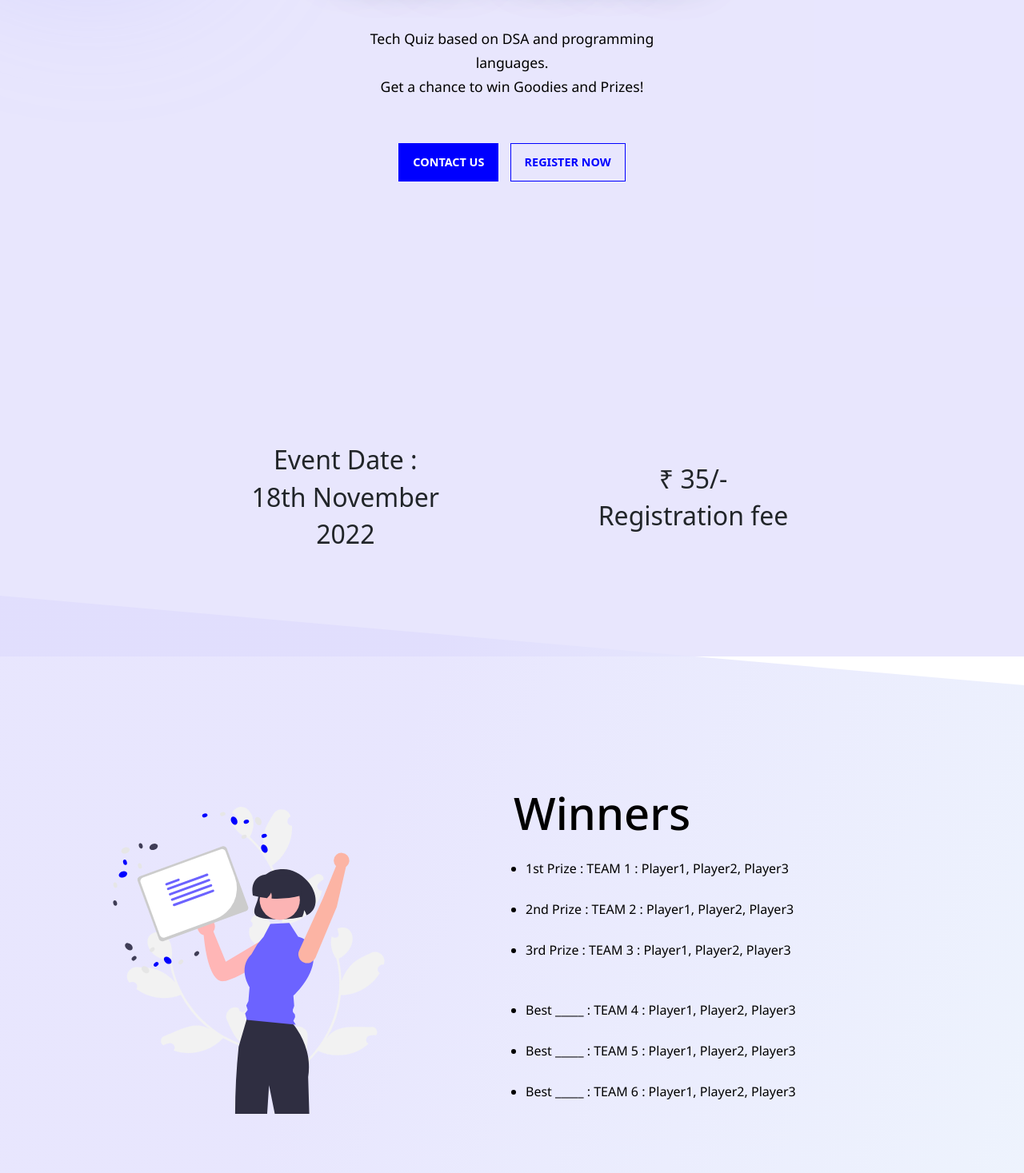
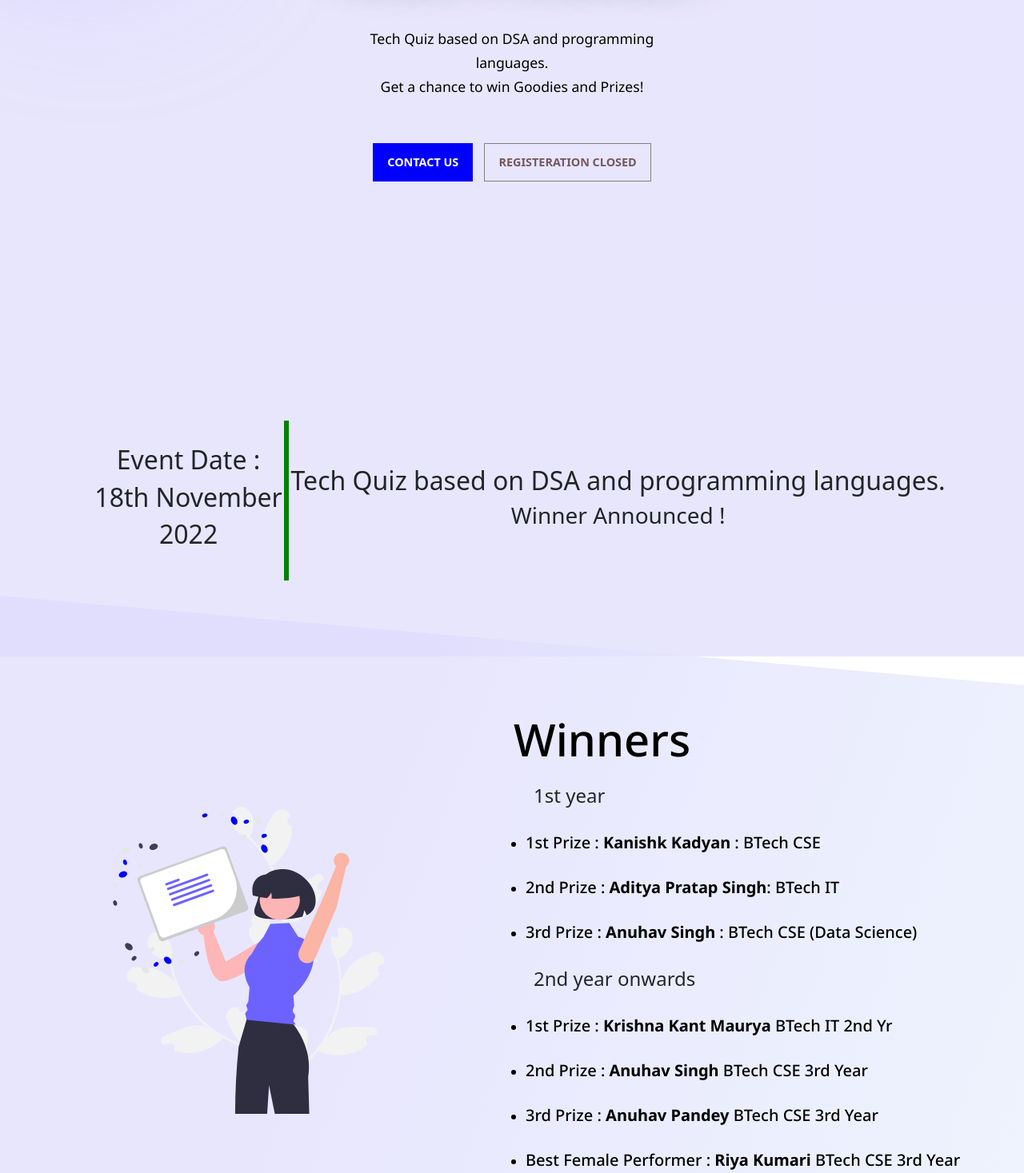
Before and after one commit to great-aryan/tech-trivia, a plain HTML site: page index.html in a window 1280 px wide. Shown: the part 379-1846 px from the top of the page at 80% size. Drawn offline with nearby package versions, Linux system fonts and the light colour scheme.

Commit message:
corrected

```diff
--- a/Styles/main.css
+++ b/Styles/main.css
@@ -252,43 +252,50 @@ h4{
 }
 
 #home .call-to-action .btn2 {
-  border: 1px solid var(--blue-color);
+  border: 1px solid gray;
   margin-left: 10px;
   position: relative;
-  color: var(--blue-color);
+  color: rgba(53, 13, 13, 0.651);
   background: transparent;
   z-index: 2;
+  cursor: not-allowed;
 }
 
 #home .call-to-action .btn2:hover {
   border: 1px solid var(--white-color);
+  cursor: not-allowed;
 }
 
 #home .call-to-action .btn2 a {
   color: var(--blue-color);
   text-decoration: none;
   z-index: 2;
+  cursor: not-allowed;
 }
 
 #home .call-to-action .btn2::before {
   position: absolute;
   z-index: -1;
   content: '';
-  background-color: blue;
+  background-color: rgba(41, 37, 37, 0.877);
   width: 0%;
   height: 47px;
   top: 0;
   left: 0;
   -webkit-transition: all 0.3s ease-in-out;
   transition: all 0.3s ease-in-out;
+  cursor: not-allowed;
 }
 
 #home .call-to-action .btn2:hover::before {
   width: 100%;
+  cursor: not-allowed;
+
 }
 
 #home .call-to-action .btn2:hover a {
   color: white;
+  cursor: not-allowed;
 }
 
 #about {
--- a/index.html
+++ b/index.html
@@ -46,7 +46,7 @@
             <p>Tech Quiz based on DSA and programming languages. <br> Get a chance to win Goodies and Prizes!</p>
             <div class="call-to-action">
                 <button class="btn1"><a href="#footer"><a  href="tel:+917398590701"> Contact Us</a></a></button>
-                <button class="btn2"><a href="https://forms.gle/veqk6rad3azcvxhr8" target="_blank">Register Now</a></button>
+                <button class="btn2" disabled>Registeration closed</button>
             </div>
         </section>
 
@@ -62,9 +62,17 @@
                             <h2 class="text1">18th November</h2>
                             <h2 class="text1">2022</h2>
                         </div>
+                        <style>
+                            .vl {
+                              border-left: 6px solid green;
+                              height: 200px;
+                            }
+                            </style>
+
+                            <div class="vl"></div>
                         <div>
-                            <h2 class="text2"> ₹  35/-</h2>
-                            <h2 class="text2">Registration fee</h2>
+                            <h2 class="text2">Tech Quiz based on DSA and programming languages.</h2>
+                            <h3 class="text2">Winner Announced !</h3>
 
                         </div>
                     </div>
@@ -85,12 +93,16 @@
                 <div class="perks-right">
                     <h1>Winners</h1>
                     <ul>
-                        <li>1st Prize : TEAM 1 : Player1, Player2, Player3</li><br>
-                        <li>2nd Prize : TEAM 2 : Player1, Player2, Player3</li><br>
-                        <li>3rd Prize : TEAM 3 : Player1, Player2, Player3</li><br><br>
-                        <li>Best _____ : TEAM 4 : Player1, Player2, Player3</li><br>
-                        <li>Best _____ : TEAM 5 : Player1, Player2, Player3</li><br>
-                        <li>Best _____ : TEAM 6 : Player1, Player2, Player3</li><br>
+                        <H4>1st year</H4><br>
+                        <li><h5>1st Prize : <b>Kanishk Kadyan</b> : BTech CSE</h5></li><br>
+                        <li><h5>2nd Prize : <b>Aditya Pratap Singh</b>: BTech IT</h5></li><br>
+                        <li><h5>3rd Prize : <b>Anuhav Singh</b> : BTech CSE (Data Science)</h5></li><br>
+                        <H4>2nd year onwards</H4><br>
+                        <li><h5>1st Prize : <b>Krishna Kant Maurya</b> BTech IT 2nd Yr</h5></li><br>
+                        <li><h5>2nd Prize : <b>Anuhav Singh</b> BTech CSE 3rd Year</h5></li><br>
+                        <li><h5>3rd Prize : <b>Anuhav Pandey</b> BTech CSE 3rd Year</h5></li><br>
+                        <li><h5>Best Female Performer : <b>Riya Kumari</b> BTech CSE 3rd Year</h5></li><br>
+
                     </ul>
                 </div>
             </div>
```
